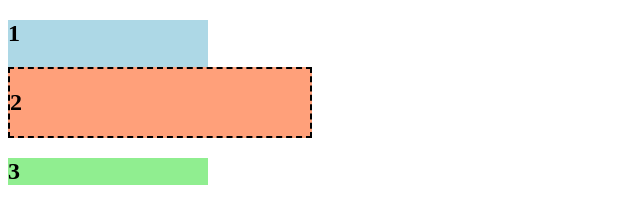
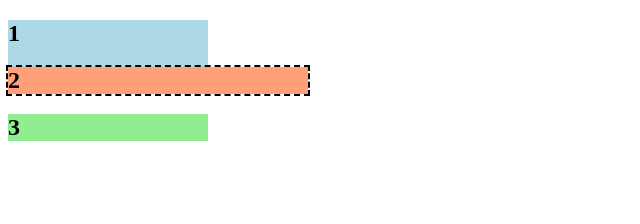
Before and after one commit to CyberShroom/css-example, a plain HTML site: page index.html in a window 1280 px wide. In both pictures the pointer is over the element 158 px from the left and 80 px from the top of the page. Shown: the whole page, without its empty margins (0-640 px from the left). Drawn offline with Linux system fonts and the light colour scheme.

Commit message:
Changed border to outline.

```diff
--- a/style.css
+++ b/style.css
@@ -7,5 +7,5 @@ div {
 }
 
 #box-2:hover {
-    border: 2px dashed black;
+    outline: 2px dashed black;
 }
```
